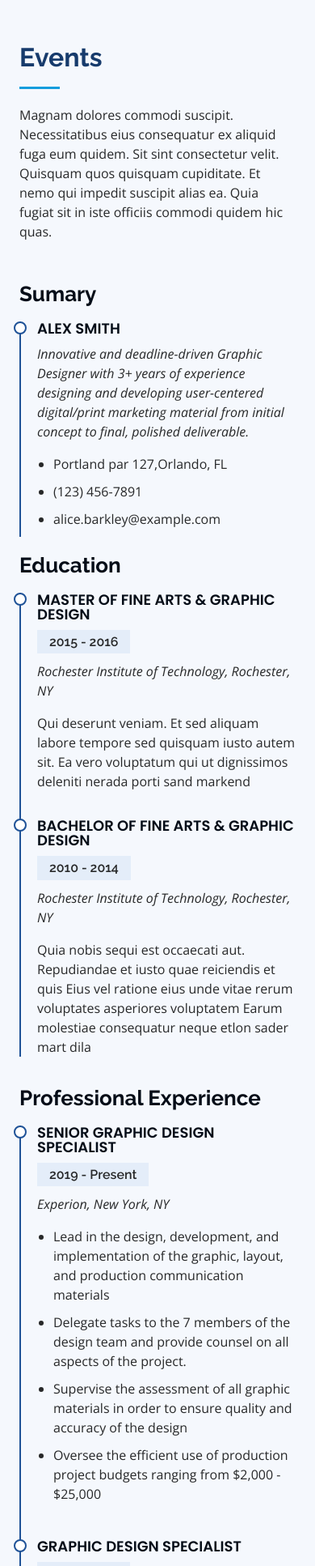
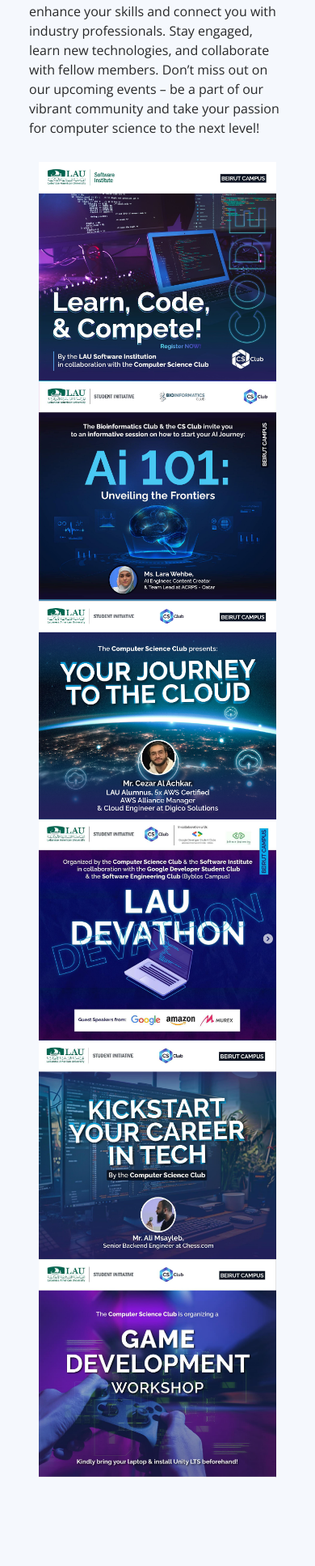
Before and after one commit to karimitanii/CS-Club-website, a PHP site: page /fe/index.html in a window 390 px wide. Shown: the part 4566-6500 px from the top of the page at 81% size. Run offline with PHP 8.4, Linux system fonts and the light colour scheme.

Commit message:
Second - commit - front end nearly done - mobile responsive - left : merch section and backend

```diff
--- a/fe/assets/css/style.css
+++ b/fe/assets/css/style.css
@@ -476,6 +476,14 @@ section {
 /*--------------------------------------------------------------
 # Resume
 --------------------------------------------------------------*/
+.event-img {
+  transition: transform 0.2s ease;
+}
+
+.event-img:hover {
+  transform: scale(1.15);
+}
+
 .resume .resume-title {
   font-size: 26px;
   font-weight: 700;
--- a/fe/index.html
+++ b/fe/index.html
@@ -63,11 +63,10 @@
           <img
             src="assets/img/cs_club_logo.png"
             width="120"
-            height="97"
+            height="150"
             alt="BootstrapBrain Logo"
-            class="rounded"
-          />
-          <h1 class="text-light"><a href="index.html">John doe</a></h1>
+            class="img-fluid rounded-circle"          />
+          <h1 class="text-light"><a href="index.html">Name [From backend]</a></h1>
         </div>
 
         <nav id="navbar" class="nav-menu navbar">
@@ -116,12 +115,12 @@
       class="d-flex flex-column justify-content-center align-items-center"
     >
       <div class="hero-container" data-aos="fade-in">
-        <h1>Computer Science LAU</h1>
+        <h1>Computer Science Club-LAU</h1>
         <h1>
           We are
           <span
             class="typed"
-            data-typed-items=" Innovating the Future. , The Biggest Club. , The Best In Tech. , Innovation Itself.,Empowering the Next Generation of Innovators.,Coding The Future."
+            data-typed-items=" Innovating the Future. , The Biggest Club. , The Best In Tech. , Innovation Itself.,Empowering the Next Generation.,Coding The Future."
           ></span>
         </h1>
       </div>
@@ -133,7 +132,7 @@
       <section id="about" class="about">
         <div class="container">
           <div class="section-title">
-            <h2>Welcome Back John Doe</h2>
+            <h2>Welcome Back Name [from backend]</h2>
           </div>
 
           <div class="row">
@@ -240,7 +239,7 @@
               <div class="count-box">
 
                 <i class=""></i>
-                <img src="assets/img/bronze-rank.png" alt="Bronze Badge" class="img-fluid">
+                <img src="assets/img/bronze-rank.png"  class="img-fluid">
 
                 <span
 
@@ -263,17 +262,17 @@
             <div class="count-box">
 
               <i class=""></i>
-              <img src="assets/img/silver-rank.png" alt="Bronze Badge" class="img-fluid">
+              <img src="assets/img/silver-rank.png"  class="img-fluid">
 
               <span
 
                 data-purecounter-start="0"
-                data-purecounter-end="5"
-                data-purecounter-duration="1"
+                data-purecounter-end="10"
+                data-purecounter-duration="1.5"
                 class="purecounter"
               ></span>
               <p>
-                <strong>Silver Participated in 5 events or activities</strong>
+                <strong>Silver Participated in 10 events or activities</strong>
               </p>
             </div>
           </div>
@@ -286,17 +285,17 @@
             <div class="count-box">
 
               <i class=""></i>
-              <img src="assets/img/silver-rank-2.png" alt="Bronze Badge" class="img-fluid">
+              <img src="assets/img/gold-rank.png"  class="img-fluid">
 
               <span
 
                 data-purecounter-start="0"
-                data-purecounter-end="5"
-                data-purecounter-duration="1"
+                data-purecounter-end="20"
+                data-purecounter-duration="1.75"
                 class="purecounter"
               ></span>
               <p>
-                <strong>Gold Participated in 5 events or activities</strong>
+                <strong>Gold Participated in 20 events or activities</strong>
               </p>
             </div>
           </div>
@@ -309,17 +308,17 @@
             <div class="count-box">
 
               <i class=""></i>
-              <img src="assets/img/silver-rank-2.png" alt="Bronze Badge" class="img-fluid">
+              <img src="assets/img/plat-rank.png"  class="img-fluid">
 
               <span
 
                 data-purecounter-start="0"
-                data-purecounter-end="5"
-                data-purecounter-duration="1"
+                data-purecounter-end="30"
+                data-purecounter-duration="1.5"
                 class="purecounter"
               ></span>
               <p>
-                <strong>Platinum Participated in 5 events or activities</strong>
+                <strong>Platinum Participated in 30 events or activities</strong>
               </p>
             </div>
           </div>
@@ -347,20 +346,20 @@
   <div class="col-lg-9 d-flex align-items-center" data-aos="fade-up">
     <!-- Image before the progress bar -->
     <div class="image-left">
-      <img src="path/to/your/image-before.png" alt="Before Progress" class="img-fluid">
+      <img src="assets/img/bronze-rank.png" alt="Before Progress" class="img-fluid">
     </div>
 
     <!-- Progress Bar -->
     <div class="progress mx-3 flex-grow-1">
       <span class="skill">
-        [Current Rank]
-        <i class="val">[calculate rank from back end]%</i>
+        [Current Rank] attended 5 events[from backend]
+        <i class="val">num of events to reach silver![from back end]%</i>
       </span>
       <div class="progress-bar-wrap">
         <div
           class="progress-bar"
           role="progressbar"
-          aria-valuenow="100"
+          aria-valuenow="50"
           aria-valuemin="0"
           aria-valuemax="100"
         ></div>
@@ -369,7 +368,7 @@
 
     <!-- Image after the progress bar -->
     <div class="image-right">
-      <img src="path/to/your/image-after.png" alt="After Progress" class="img-fluid">
+      <img src="assets/img/silver-rank.png" alt="After Progress" class="img-fluid">
     </div>
   </div>
 </div>
@@ -382,106 +381,89 @@
           <div class="section-title">
             <h2>Events</h2>
             <p>
-              Magnam dolores commodi suscipit. Necessitatibus eius consequatur
-              ex aliquid fuga eum quidem. Sit sint consectetur velit. Quisquam
-              quos quisquam cupiditate. Et nemo qui impedit suscipit alias ea.
-              Quia fugiat sit in iste officiis commodi quidem hic quas.
+              Join us for exciting events at the LAU Computer Science Club! Our events include workshops, seminars, hackathons, and networking opportunities designed to enhance your skills and connect you with industry professionals. Stay engaged, learn new technologies, and collaborate with fellow members. Don’t miss out on our upcoming events – be a part of our vibrant community and take your passion for computer science to the next level!
             </p>
           </div>
 
-          <div class="row">
-            <div class="col-lg-6" data-aos="fade-up">
-              <h3 class="resume-title">Sumary</h3>
-              <div class="resume-item pb-0">
-                <h4>Alex Smith</h4>
+          <!-- Event Images -->
+<div class="container">
+  <div class="section-title">
+    <h2>Events</h2>
     <p>
-                  <em
-                    >Innovative and deadline-driven Graphic Designer with 3+
-                    years of experience designing and developing user-centered
-                    digital/print marketing material from initial concept to
-                    final, polished deliverable.</em
-                  >
+      Join us for exciting events at the LAU Computer Science Club! Our events include workshops, seminars, hackathons, and networking opportunities designed to enhance your skills and connect you with industry professionals. Stay engaged, learn new technologies, and collaborate with fellow members. Don’t miss out on our upcoming events – be a part of our vibrant community and take your passion for computer science to the next level!
     </p>
-                <ul>
-                  <li>Portland par 127,Orlando, FL</li>
-                  <li>(123) 456-7891</li>
-                  <li>alice.barkley@example.com</li>
-                </ul>
   </div>
 
-              <h3 class="resume-title">Education</h3>
-              <div class="resume-item">
-                <h4>Master of Fine Arts &amp; Graphic Design</h4>
-                <h5>2015 - 2016</h5>
-                <p><em>Rochester Institute of Technology, Rochester, NY</em></p>
-                <p>
-                  Qui deserunt veniam. Et sed aliquam labore tempore sed
-                  quisquam iusto autem sit. Ea vero voluptatum qui ut
-                  dignissimos deleniti nerada porti sand markend
-                </p>
+  <div class="container">
+    <div class="row" data-aos="fade-up">
+      <div class="col-lg-12 d-flex justify-content-center"></div>
     </div>
-              <div class="resume-item">
-                <h4>Bachelor of Fine Arts &amp; Graphic Design</h4>
-                <h5>2010 - 2014</h5>
-                <p><em>Rochester Institute of Technology, Rochester, NY</em></p>
-                <p>
-                  Quia nobis sequi est occaecati aut. Repudiandae et iusto quae
-                  reiciendis et quis Eius vel ratione eius unde vitae rerum
-                  voluptates asperiores voluptatem Earum molestiae consequatur
-                  neque etlon sader mart dila
-                </p>
+
+    <div class="row portfolio-container" data-aos="fade-up" data-aos-delay="100">
+      <div class="col-lg-4 col-md-6 portfolio-item filter-app">
+        <div class="portfolio-wrap">
+          <img src="assets/img/events/event-1.png" class="img-fluid event-img" alt="" />
         </div>
       </div>
-            <div class="col-lg-6" data-aos="fade-up" data-aos-delay="100">
-              <h3 class="resume-title">Professional Experience</h3>
-              <div class="resume-item">
-                <h4>Senior graphic design specialist</h4>
-                <h5>2019 - Present</h5>
-                <p><em>Experion, New York, NY </em></p>
-                <ul>
-                  <li>
-                    Lead in the design, development, and implementation of the
-                    graphic, layout, and production communication materials
-                  </li>
-                  <li>
-                    Delegate tasks to the 7 members of the design team and
-                    provide counsel on all aspects of the project.
-                  </li>
-                  <li>
-                    Supervise the assessment of all graphic materials in order
-                    to ensure quality and accuracy of the design
-                  </li>
-                  <li>
-                    Oversee the efficient use of production project budgets
-                    ranging from $2,000 - $25,000
-                  </li>
-                </ul>
+
+      <div class="col-lg-4 col-md-6 portfolio-item filter-web">
+        <div class="portfolio-wrap">
+          <img src="assets/img/events/event-2.png" class="img-fluid event-img" alt="" />
         </div>
-              <div class="resume-item">
-                <h4>Graphic design specialist</h4>
-                <h5>2017 - 2018</h5>
-                <p><em>Stepping Stone Advertising, New York, NY</em></p>
-                <ul>
-                  <li>
-                    Developed numerous marketing programs (logos,
-                    brochures,infographics, presentations, and advertisements).
-                  </li>
-                  <li>
-                    Managed up to 5 projects or tasks at a given time while
-                    under pressure
-                  </li>
-                  <li>
-                    Recommended and consulted with clients on the most
-                    appropriate graphic design
-                  </li>
-                  <li>
-                    Created 4+ design presentations and proposals a month for
-                    clients and account managers
-                  </li>
-                </ul>
+      </div>
+
+      <div class="col-lg-4 col-md-6 portfolio-item filter-card">
+        <div class="portfolio-wrap">
+          <img src="assets/img/events/event-3.png" class="img-fluid event-img" alt="" />
+        </div>
+      </div>
+
+      <div class="col-lg-4 col-md-6 portfolio-item filter-web">
+        <div class="portfolio-wrap">
+          <img src="assets/img/events/event-4.png" class="img-fluid event-img" alt="" />
+        </div>
+      </div>
+
+      <div class="col-lg-4 col-md-6 portfolio-item filter-app">
+        <div class="portfolio-wrap">
+          <img src="assets/img/events/event-5.png" class="img-fluid event-img" alt="" />
+        </div>
+      </div>
+
+      <div class="col-lg-4 col-md-6 portfolio-item filter-card">
+        <div class="portfolio-wrap">
+          <img src="assets/img/events/event-6.png" class="img-fluid event-img" alt="" />
         </div>
       </div>
     </div>
+  </div>
+</div>
+
+<!-- Modal -->
+<div class="modal fade" id="registerModal" tabindex="-1" aria-labelledby="registerModalLabel" aria-hidden="true">
+  <div class="modal-dialog">
+    <div class="modal-content">
+      <div class="modal-header">
+        <h5 class="modal-title" id="registerModalLabel">Event Registration</h5>
+        <button type="button" class="btn-close" data-bs-dismiss="modal" aria-label="Close"></button>
+      </div>
+      <div class="modal-body">
+        Are you sure you want to register for this event?
+      </div>
+      <div class="modal-footer">
+        <button type="button" class="btn btn-secondary" data-bs-dismiss="modal">Cancel</button>
+        <button type="button" class="btn btn-primary">Yes, Register</button>
+      </div>
+    </div>
+  </div>
+</div>
+
+        </div>
+
+
+
+
+
         </div>
       </section>
       <!-- End Resume Section -->
@@ -1062,6 +1044,19 @@
     <script src="assets/vendor/typed.js/typed.min.js"></script>
     <script src="assets/vendor/waypoints/noframework.waypoints.js"></script>
     <script src="assets/vendor/php-email-form/validate.js"></script>
+    <script>
+      document.addEventListener('DOMContentLoaded', function() {
+        const eventImages = document.querySelectorAll('.event-img');
+
+        eventImages.forEach(image => {
+          image.addEventListener('click', function() {
+            const modal = new bootstrap.Modal(document.getElementById('registerModal'));
+            modal.show();
+          });
+        });
+      });
+    </script>
+
 
     <!-- Template Main JS File -->
     <script src="assets/js/main.js"></script>
```
Also changed, not shown: fe/assets/img/events/event-1.png (added), fe/assets/img/events/event-2.png (added), fe/assets/img/events/event-3.png (added), fe/assets/img/events/event-4.png (added), fe/assets/img/events/event-5.png (added), fe/assets/img/events/event-6.png (added), fe/assets/img/gold-rank.png (added), fe/assets/img/plat-rank.png (added). Lines whose indentation alone changed are shown as unchanged.
